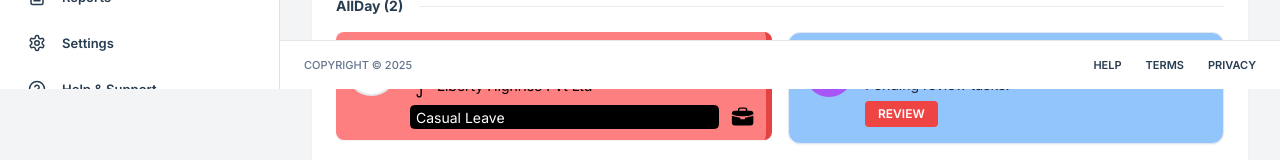
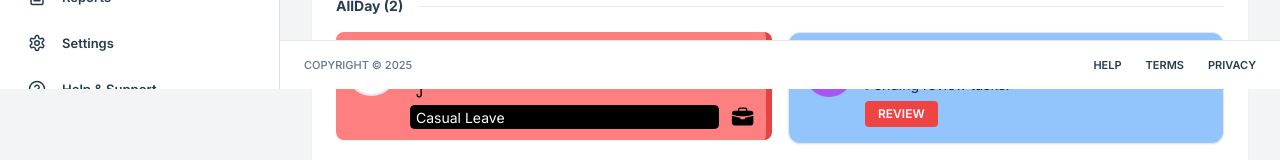
Before and after one commit to soumya85/webpanelEasyDo, a React (Vite) app: page /todays-schedule in a window 1280 px wide. Shown: the part 711-871 px from the top of the page. Built offline with nearby package versions, Linux system fonts and the light colour scheme; grey boxes are pictures that could not be loaded; the HTML template or start-up script is replaced by a standard one.

Commit message:
Update TaskCard to use local PNG logo from public folder
cgen-8aa4d65f27cc4a1dbe4ee104bd291e3f

```diff
--- a/src/components/TaskCard.tsx
+++ b/src/components/TaskCard.tsx
@@ -71,23 +71,16 @@ export function TaskCard({ task, className }: TaskCardProps) {
           You are on leave
         </div>
 
-        {/* Company Name */}
-        <div
-          className="absolute flex flex-col justify-center flex-shrink-0"
+        {/* Company Logo */}
+        <img
+          src="/company-logo.png"
+          alt="company logo"
+          className="absolute w-[51px] h-[52px] flex-shrink-0 object-contain"
           style={{
-            width: "418px",
-            height: "31px",
-            left: "101px",
-            top: "38px",
-            color: "#000",
-            fontFamily: "Inter",
-            fontSize: "14px",
-            fontWeight: "400",
-            lineHeight: "normal",
+            left: "10px",
+            top: "12px",
           }}
-        >
-          Liberty Highrise Pvt Ltd
-        </div>
+        />
 
         {/* Casual Leave Badge */}
         <div
```
